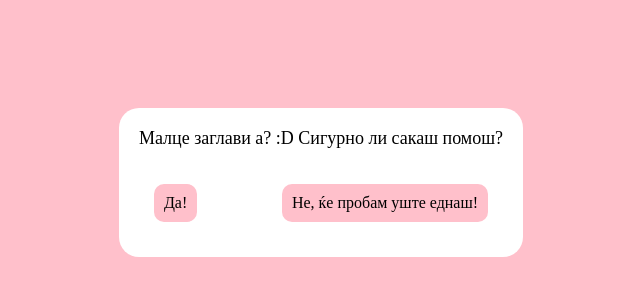
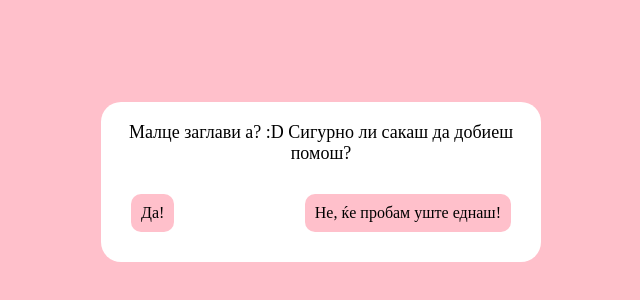
Before and after one commit to timi-123/hint, a plain HTML site: page index.html in a window 1280 px wide. Shown: the part 218-518 px from the top of the page, without its empty margins (319-959 px from the left). Drawn offline with nearby package versions, Linux system fonts and the light colour scheme.

Commit message:
Update index.html

```diff
--- a/index.html
+++ b/index.html
@@ -29,7 +29,7 @@
         }
 
         .bubble {
-            margin: 15px;
+            margin: 10px; /* Reduced margin */
             padding: 10px;
             border-radius: 10px;
             background-color: #ffc0cb; /* Pink background */
@@ -87,7 +87,7 @@
     <div class="white-bubble">
         <div class="bubble-container">
             <div id="question-bubble">
-                Малце заглави а? :D Сигурно ли сакаш помош?
+                Малце заглави а? :D Сигурно ли сакаш да добиеш помош?
             </div>
             <div class="bubble-response" id="responses-container">
                 <div class="bubble" id="yes-bubble">
```
